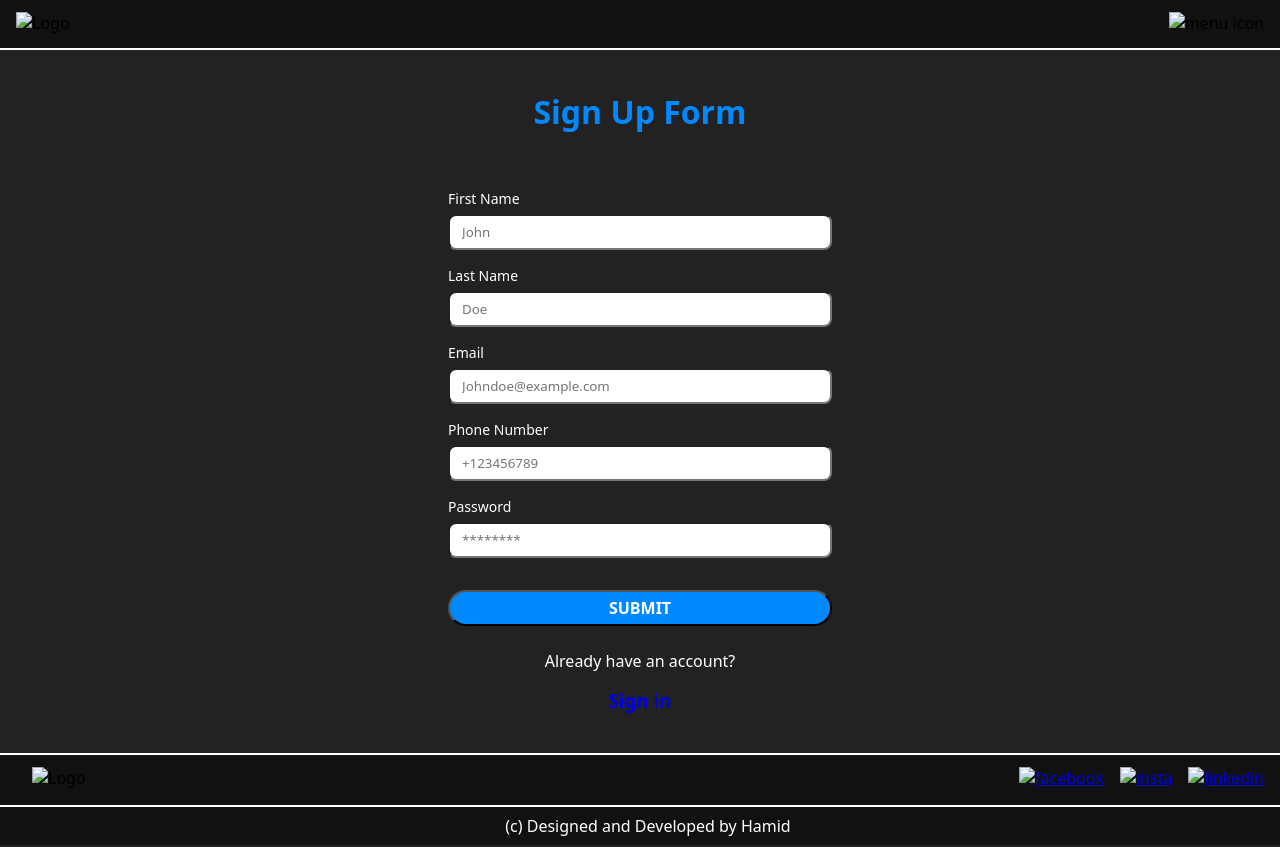
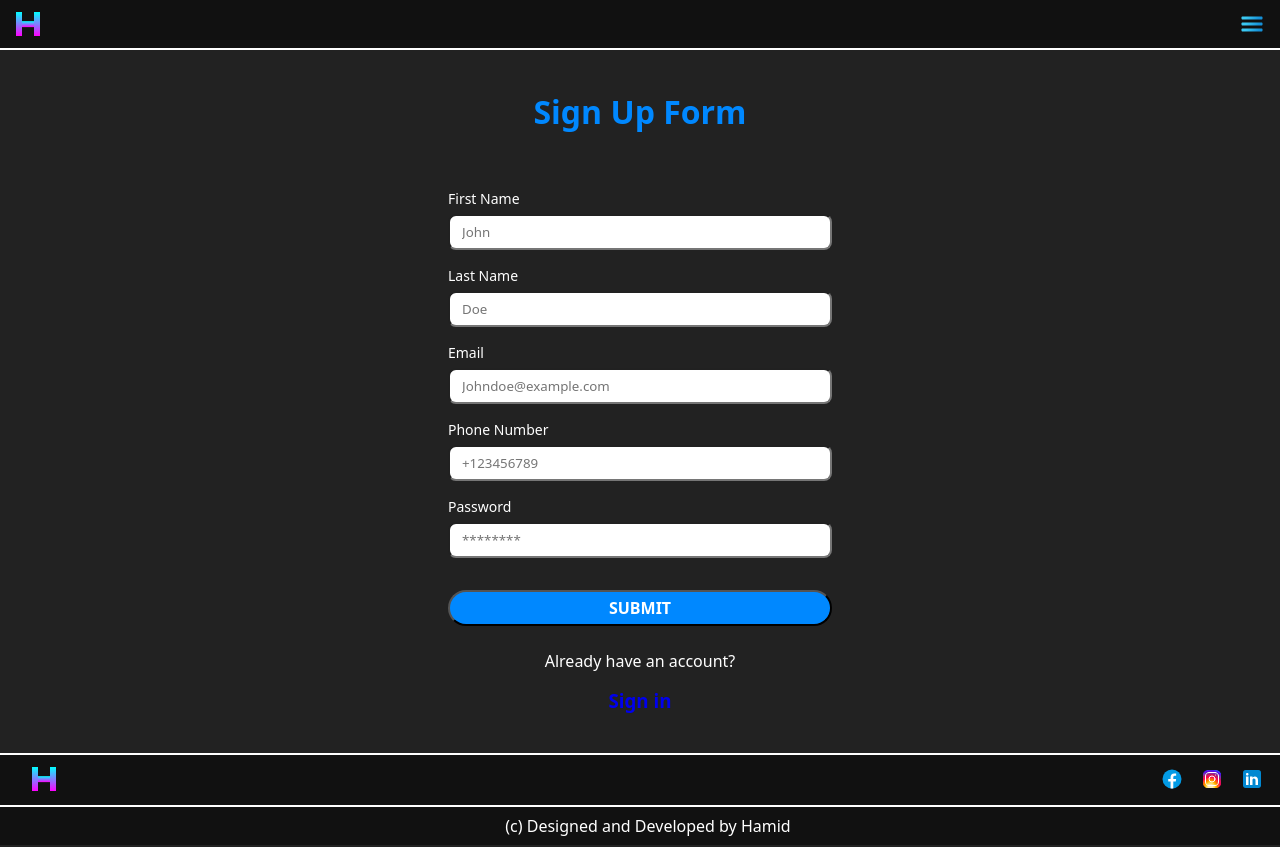
Before and after one commit to Hamid6426/landing-page, a plain HTML site: page get-started/index.html in a window 1280 px wide. Drawn offline with Linux system fonts and the light colour scheme.

Commit message:
Update index.html

```diff
--- a/get-started/index.html
+++ b/get-started/index.html
@@ -4,7 +4,7 @@
   <meta charset="UTF-8">
   <meta name="viewport" content="width=device-width, initial-scale=1.0">
   <title>Sign Up Form</title>
-  <link rel="icon" type="image/png" sizes="32x32" href="./assets/logo.svg">
+  <link rel="icon" type="image/png" sizes="32x32" href="./../assets/logo.svg">
   <link rel="stylesheet" href="./index.css">
 </head>
 <body>
@@ -13,10 +13,10 @@
   <header>
     <div class="header-container">
       <div class="logo-container">
-        <img class="logo" src="./assets/logo.svg" alt="Logo" />
+        <img class="logo" src="./../assets/logo.svg" alt="Logo" />
       </div>
       <div class="menu-icon-container">
-        <img id="menu-btn" class="menu-icon" src="./assets/menu.svg" alt="menu icon"/>
+        <img id="menu-btn" class="menu-icon" src="./../assets/menu.svg" alt="menu icon"/>
       </div>
     </div>
   </header>
@@ -25,7 +25,7 @@
 
   <div id="toggle-menu" class="modal">
     <div class="close-btn-container">
-      <img id="close-btn" class="menu-icon" src="./assets/X.svg" alt="menu icon"/>
+      <img id="close-btn" class="menu-icon" src="./../assets/X.svg" alt="menu icon"/>
     </div>
     <ul>
       <li><a href="./about/about.html"><button>About</button></a></li>
@@ -64,13 +64,13 @@
   <footer>
     <div class="footer-container">
       <div class="logo-container">
-        <img class="logo" src="./assets/logo.svg" alt="Logo" />
+        <img class="logo" src="./../assets/logo.svg" alt="Logo" />
       </div>
       <div class="links-container">
         <ul>
-          <li><a href="https://www.facebook.com/MianHamid6426" target="_blank"><img src="./assets/facebook.svg" alt="facebook"></a></li>
-          <li><a href="https://www.instagram.com/MianHamid6426" target="_blank"><img src="./assets/insta.svg" alt="insta"></a></li>
-          <li><a href="https://www.linkedin.com/in/Hamid6426" target="_blank"><img src="./assets/linkedin.svg" alt="linkedin"></a></li>
+          <li><a href="https://www.facebook.com/MianHamid6426" target="_blank"><img src="./../assets/facebook.svg" alt="facebook"></a></li>
+          <li><a href="https://www.instagram.com/MianHamid6426" target="_blank"><img src="./../assets/insta.svg" alt="insta"></a></li>
+          <li><a href="https://www.linkedin.com/in/Hamid6426" target="_blank"><img src="./../assets/linkedin.svg" alt="linkedin"></a></li>
         </ul>
       </div>
     </div>
```
